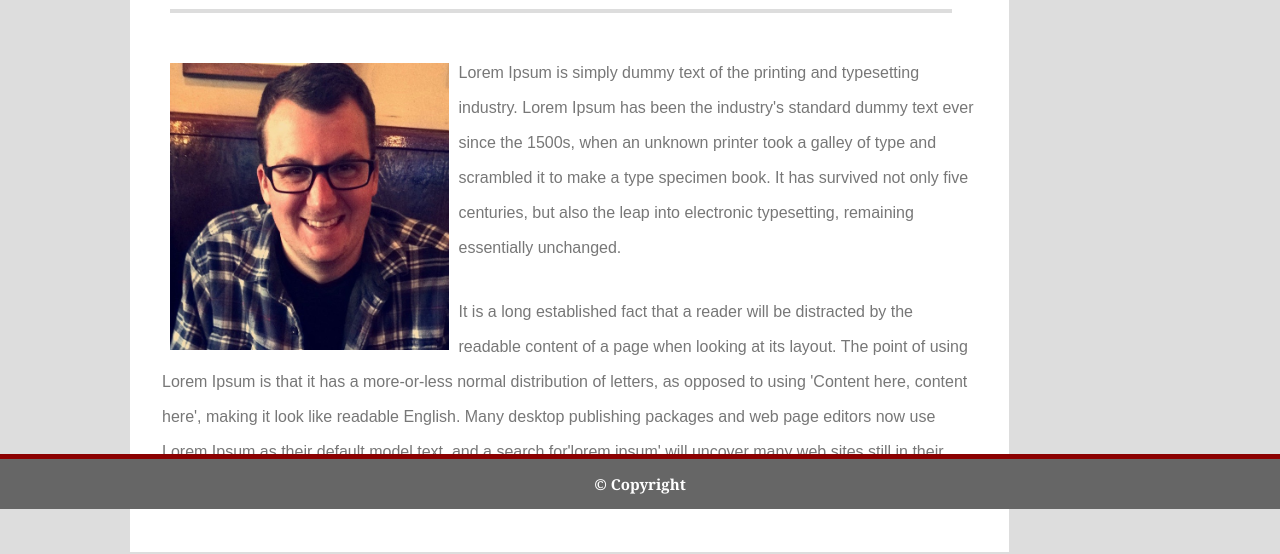
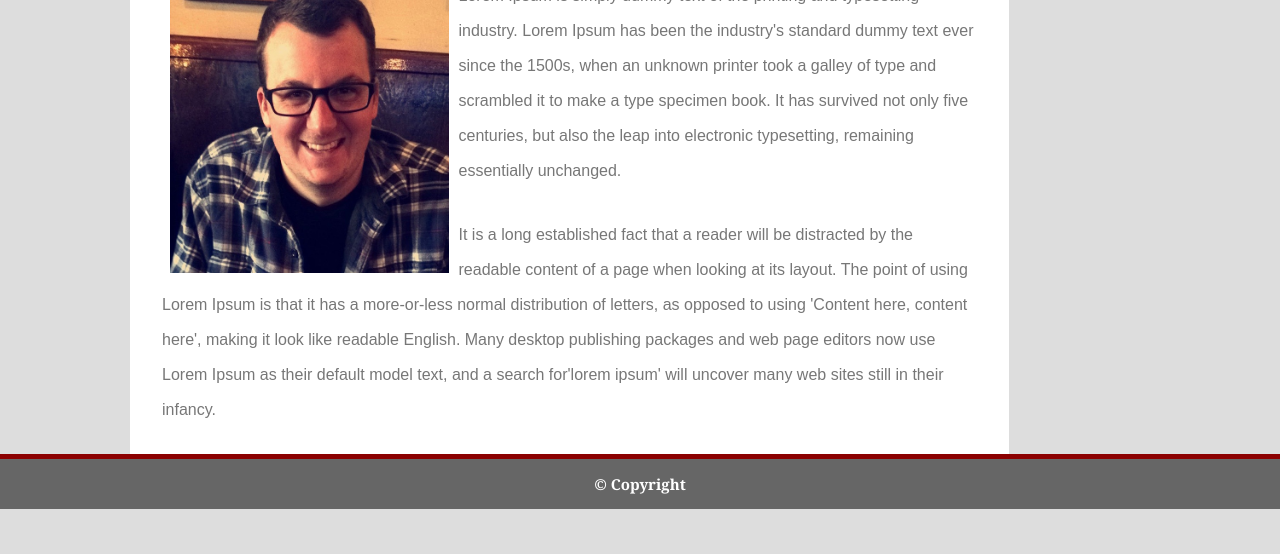
Before and after one commit to hardinzw/Responsive-Portfolio, a plain HTML site: page index.html in a window 1280 px wide. Shown: the part 291-845 px from the top of the page. After the commit the page ends 800 px from the top, so only its background shows below. Drawn offline with Linux system fonts and the light colour scheme.

Commit message:
updated index.css

```diff
--- a/assets/css/index.css
+++ b/assets/css/index.css
@@ -36,7 +36,7 @@ li {list-style: none;
         border: 2px solid #dddddd;
         width: 80%;
         padding: 30px;
-        margin-top: 97px;}
+        margin-top: 20px;}
 
 h2 {color: darkred;
         font-family: Georgia, 'Times New Roman', Times, serif;
```
